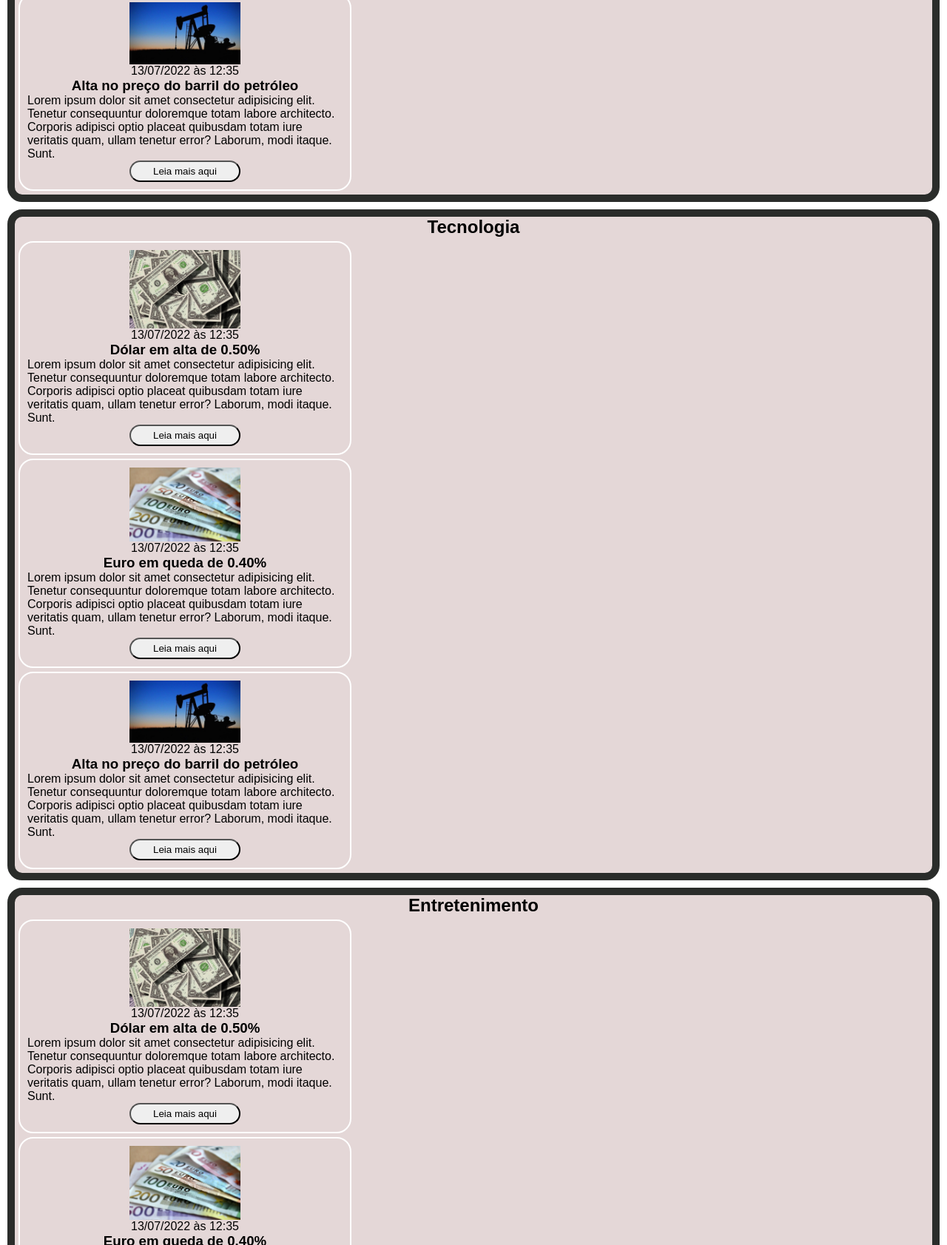
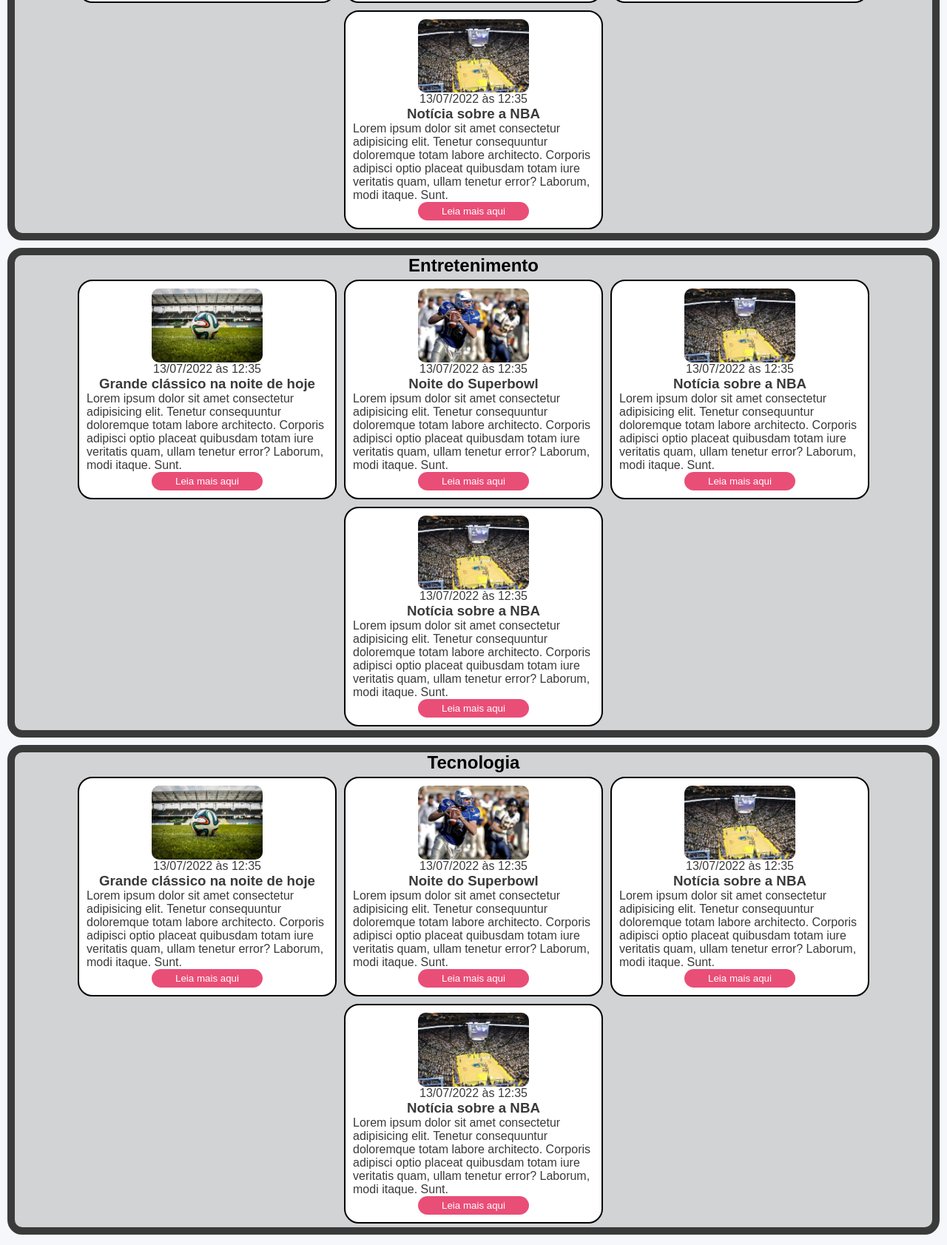
Before and after one commit to CaioCroccia22/Layout_News_Portal, a plain HTML site: page Index.html in a window 1280 px wide. Shown: the part 1117-2800 px from the top of the page at 74% size. Drawn offline with Linux system fonts and the light colour scheme.

Commit message:
feat: switch colors

```diff
--- a/Index.html
+++ b/Index.html
@@ -78,112 +78,157 @@
         </div>
     </section>
     <section id="Economy">
+        <div class="article-content">
             <h2>Economia</h2>
+            <div class="articles">
                 <article>
-            <img src="./img/dolares.jpg" alt="Muitos dólares" />
+                    <img src="./img/futebol.jpg" alt="Bola de futebol no gramado" />
                     <header>
                         <time>13/07/2022 às 12:35</time>
                     </header>
-            <h3>Dólar em alta de 0.50%</h3>
+                    <h3>Grande clássico na noite de hoje</h3>
                     <p>
                         Lorem ipsum dolor sit amet consectetur adipisicing elit. Tenetur consequuntur doloremque totam labore architecto. Corporis adipisci optio placeat quibusdam totam iure veritatis quam, ullam tenetur error? Laborum, modi itaque. Sunt.
                     </p>
                     <button class="btn-read">Leia mais aqui</button>
                 </article>
                 <article>
-            <img src="./img/euro.jpg" alt="Várias notas de euro" />
+                    <img src="./img/futebol-americano.jpg" alt="Jogador de futebol americano correndo com a bola na mão" />
                     <header>
                         <time>13/07/2022 às 12:35</time>
                     </header>
-            <h3>Euro em queda de 0.40%</h3>
+                    <h3>Noite do Superbowl</h3>
                     <p>
                         Lorem ipsum dolor sit amet consectetur adipisicing elit. Tenetur consequuntur doloremque totam labore architecto. Corporis adipisci optio placeat quibusdam totam iure veritatis quam, ullam tenetur error? Laborum, modi itaque. Sunt.
                     </p>
                     <button class="btn-read">Leia mais aqui</button>
                 </article>
                 <article>
-            <img src="./img/petroleo.jpg" alt="Extração de petróleo" />
+                    <img src="./img/basquete.jpg" title="Vista aérea de uma quadra de basquete" />
                     <header>
                         <time>13/07/2022 às 12:35</time>
                     </header>
-            <h3>Alta no preço do barril do petróleo</h3>
-            <p>
-                Lorem ipsum dolor sit amet consectetur adipisicing elit. Tenetur consequuntur doloremque totam labore architecto. Corporis adipisci optio placeat quibusdam totam iure veritatis quam, ullam tenetur error? Laborum, modi itaque. Sunt.
-            </p>
-    <button class="btn-read">Leia mais aqui</button>
-        </article>
-    </section>
-        <section id="tecnology">
-            <h2>Tecnologia</h2>
-            <article>
-                <img src="./img/dolares.jpg" alt="Muitos dólares" />
-                <header>
-                    <time>13/07/2022 às 12:35</time>
-                </header>
-                <h3>Dólar em alta de 0.50%</h3>
+                    <h3>Notícia sobre a NBA</h3>
                     <p>
                         Lorem ipsum dolor sit amet consectetur adipisicing elit. Tenetur consequuntur doloremque totam labore architecto. Corporis adipisci optio placeat quibusdam totam iure veritatis quam, ullam tenetur error? Laborum, modi itaque. Sunt.
                     </p>
                     <button class="btn-read">Leia mais aqui</button>
                 </article>
                 <article>
-                <img src="./img/euro.jpg" alt="Várias notas de euro" />
+                    <img src="./img/basquete.jpg" title="Vista aérea de uma quadra de basquete" />
                     <header>
                         <time>13/07/2022 às 12:35</time>
                     </header>
-                <h3>Euro em queda de 0.40%</h3>
+                    <h3>Notícia sobre a NBA</h3>
+                    <p>
+                        Lorem ipsum dolor sit amet consectetur adipisicing elit. Tenetur consequuntur doloremque totam labore architecto. Corporis adipisci optio placeat quibusdam totam iure veritatis quam, ullam tenetur error? Laborum, modi itaque. Sunt.
+                    </p>
+                    <button class="btn-read">Leia mais aqui</button>
+                </article>
+            </div>
+        </div>
+        </section>
+        <section id="Entertaiment">
+            <div class="article-content">
+                <h2>Entretenimento</h2>
+                <div class="articles">
+                    <article>
+                        <img src="./img/futebol.jpg" alt="Bola de futebol no gramado" />
+                        <header>
+                            <time>13/07/2022 às 12:35</time>
+                        </header>
+                        <h3>Grande clássico na noite de hoje</h3>
                         <p>
                             Lorem ipsum dolor sit amet consectetur adipisicing elit. Tenetur consequuntur doloremque totam labore architecto. Corporis adipisci optio placeat quibusdam totam iure veritatis quam, ullam tenetur error? Laborum, modi itaque. Sunt.
                         </p>
                         <button class="btn-read">Leia mais aqui</button>
                     </article>
                     <article>
-                <img src="./img/petroleo.jpg" alt="Extração de petróleo" />
+                        <img src="./img/futebol-americano.jpg" alt="Jogador de futebol americano correndo com a bola na mão" />
                         <header>
                             <time>13/07/2022 às 12:35</time>
                         </header>
-                <h3>Alta no preço do barril do petróleo</h3>
-                <p>
-                    Lorem ipsum dolor sit amet consectetur adipisicing elit. Tenetur consequuntur doloremque totam labore architecto. Corporis adipisci optio placeat quibusdam totam iure veritatis quam, ullam tenetur error? Laborum, modi itaque. Sunt.
-                </p>
-            <button class="btn-read">Leia mais aqui</button>
-            </article>
-        </section>
-            <section id="Entertaiment">
-                <h2>Entretenimento</h2>
-                <article>
-                    <img src="./img/dolares.jpg" alt="Muitos dólares" />
-                    <header>
-                        <time>13/07/2022 às 12:35</time>
-                    </header>
-                    <h3>Dólar em alta de 0.50%</h3>
+                        <h3>Noite do Superbowl</h3>
                         <p>
                             Lorem ipsum dolor sit amet consectetur adipisicing elit. Tenetur consequuntur doloremque totam labore architecto. Corporis adipisci optio placeat quibusdam totam iure veritatis quam, ullam tenetur error? Laborum, modi itaque. Sunt.
                         </p>
                         <button class="btn-read">Leia mais aqui</button>
                     </article>
                     <article>
-                    <img src="./img/euro.jpg" alt="Várias notas de euro" />
+                        <img src="./img/basquete.jpg" title="Vista aérea de uma quadra de basquete" />
                         <header>
                             <time>13/07/2022 às 12:35</time>
                         </header>
-                    <h3>Euro em queda de 0.40%</h3>
+                        <h3>Notícia sobre a NBA</h3>
                         <p>
                             Lorem ipsum dolor sit amet consectetur adipisicing elit. Tenetur consequuntur doloremque totam labore architecto. Corporis adipisci optio placeat quibusdam totam iure veritatis quam, ullam tenetur error? Laborum, modi itaque. Sunt.
                         </p>
                         <button class="btn-read">Leia mais aqui</button>
                     </article>
                     <article>
-                    <img src="./img/petroleo.jpg" alt="Extração de petróleo" />
+                        <img src="./img/basquete.jpg" title="Vista aérea de uma quadra de basquete" />
                         <header>
                             <time>13/07/2022 às 12:35</time>
                         </header>
-                    <h3>Alta no preço do barril do petróleo</h3>
+                        <h3>Notícia sobre a NBA</h3>
                         <p>
                             Lorem ipsum dolor sit amet consectetur adipisicing elit. Tenetur consequuntur doloremque totam labore architecto. Corporis adipisci optio placeat quibusdam totam iure veritatis quam, ullam tenetur error? Laborum, modi itaque. Sunt.
                         </p>
                         <button class="btn-read">Leia mais aqui</button>
                     </article>
+                </div>
+            </div>
+    </section>
+    <section id="Tecnology">
+        <div class="article-content">
+            <h2>Tecnologia</h2>
+            <div class="articles">
+                <article>
+                    <img src="./img/futebol.jpg" alt="Bola de futebol no gramado" />
+                    <header>
+                        <time>13/07/2022 às 12:35</time>
+                    </header>
+                    <h3>Grande clássico na noite de hoje</h3>
+                    <p>
+                        Lorem ipsum dolor sit amet consectetur adipisicing elit. Tenetur consequuntur doloremque totam labore architecto. Corporis adipisci optio placeat quibusdam totam iure veritatis quam, ullam tenetur error? Laborum, modi itaque. Sunt.
+                    </p>
+                    <button class="btn-read">Leia mais aqui</button>
+                </article>
+                <article>
+                    <img src="./img/futebol-americano.jpg" alt="Jogador de futebol americano correndo com a bola na mão" />
+                    <header>
+                        <time>13/07/2022 às 12:35</time>
+                    </header>
+                    <h3>Noite do Superbowl</h3>
+                    <p>
+                        Lorem ipsum dolor sit amet consectetur adipisicing elit. Tenetur consequuntur doloremque totam labore architecto. Corporis adipisci optio placeat quibusdam totam iure veritatis quam, ullam tenetur error? Laborum, modi itaque. Sunt.
+                    </p>
+                    <button class="btn-read">Leia mais aqui</button>
+                </article>
+                <article>
+                    <img src="./img/basquete.jpg" title="Vista aérea de uma quadra de basquete" />
+                    <header>
+                        <time>13/07/2022 às 12:35</time>
+                    </header>
+                    <h3>Notícia sobre a NBA</h3>
+                    <p>
+                        Lorem ipsum dolor sit amet consectetur adipisicing elit. Tenetur consequuntur doloremque totam labore architecto. Corporis adipisci optio placeat quibusdam totam iure veritatis quam, ullam tenetur error? Laborum, modi itaque. Sunt.
+                    </p>
+                    <button class="btn-read">Leia mais aqui</button>
+                </article>
+                <article>
+                    <img src="./img/basquete.jpg" title="Vista aérea de uma quadra de basquete" />
+                    <header>
+                        <time>13/07/2022 às 12:35</time>
+                    </header>
+                    <h3>Notícia sobre a NBA</h3>
+                    <p>
+                        Lorem ipsum dolor sit amet consectetur adipisicing elit. Tenetur consequuntur doloremque totam labore architecto. Corporis adipisci optio placeat quibusdam totam iure veritatis quam, ullam tenetur error? Laborum, modi itaque. Sunt.
+                    </p>
+                    <button class="btn-read">Leia mais aqui</button>
+                </article>
+            </div>
+        </div>
 </section>
 
 
--- a/style.css
+++ b/style.css
@@ -7,52 +7,58 @@
 
 body{
     font-family: Arial, Helvetica, sans-serif;
-    background-color: ;
+    background-color: #F5F7Fa;
+    color: #3a3a3a;
 }
 
 h1{
     text-align: center;
-    background-color: gray;
-    border: solid 2px black;
+    background-color: #4A90E2;
+    border: solid 2px #3a3a3a;
     border-radius: 5;
+    color: white;
+    padding: 10px;
 }
 
 
 
 header nav{
-    background-color: grey;
+    background-color: #50e3c2;
 }
 
 nav{
-    background-color: black;
+    background-color: #4A90E2;
 }
 
 nav ul{
     display: flex;
     justify-content: space-around;
-    margin: 5px;
+    padding: 10px;
 
 }
 
 nav ul li{
     list-style: none;
-    text-decoration: none;
+
 
 }
 
 nav ul li a{
     text-decoration: none;
     color: white;
+    font-weight: bold;
 }
 
 h2{
  text-align: center;
+ color: black;
+
 }
 
 section{
-    border: 10px solid rgb(42, 44, 42);
+    border: 10px solid #3A3A3A;
     border-radius: 20px;
-    background-color: rgb(228, 215, 215);
+    background-color: #D1D3D4;
     margin: 10px;
 
 
@@ -65,34 +71,49 @@ section{
 
 .articles{
     display: flex;
+    flex-wrap: wrap;
+    justify-content: center;
+
 }
 
 
-
-
 article{
-    width: 450px;
-    border: solid white 2px;
+    width: 350px;
+    border: solid black 2px;
     border-radius: 20px;
     padding: 10px;
     display: flex;
     flex-direction: column;
     align-items: center;
     margin: 5px;
+    background-color: white;
+    transition: box-shadow 0.3s, transform 0.3s;
+
 
 }
 
 article:hover{
     box-shadow: 0 4px 8px rgba(0, 0, 0, 0.2);
-    transform: translateY(-10px);
+    transform: translateY(-8px);
 }
 
 img{
     width: 150px;
+    border-radius: 10px;
 }
 
 .btn-read{
     border-radius: 30px;
     width: 150px;
     padding: 5px;
+    background-color: #E94E77;
+    color: white;
+    border: none;
+    cursor: pointer;
+    transition: background 0.3s;
+
 }
+
+.btn-read:hover {
+    background-color: #4A90E2;
+}
```
Lines whose indentation alone changed are shown as unchanged.
